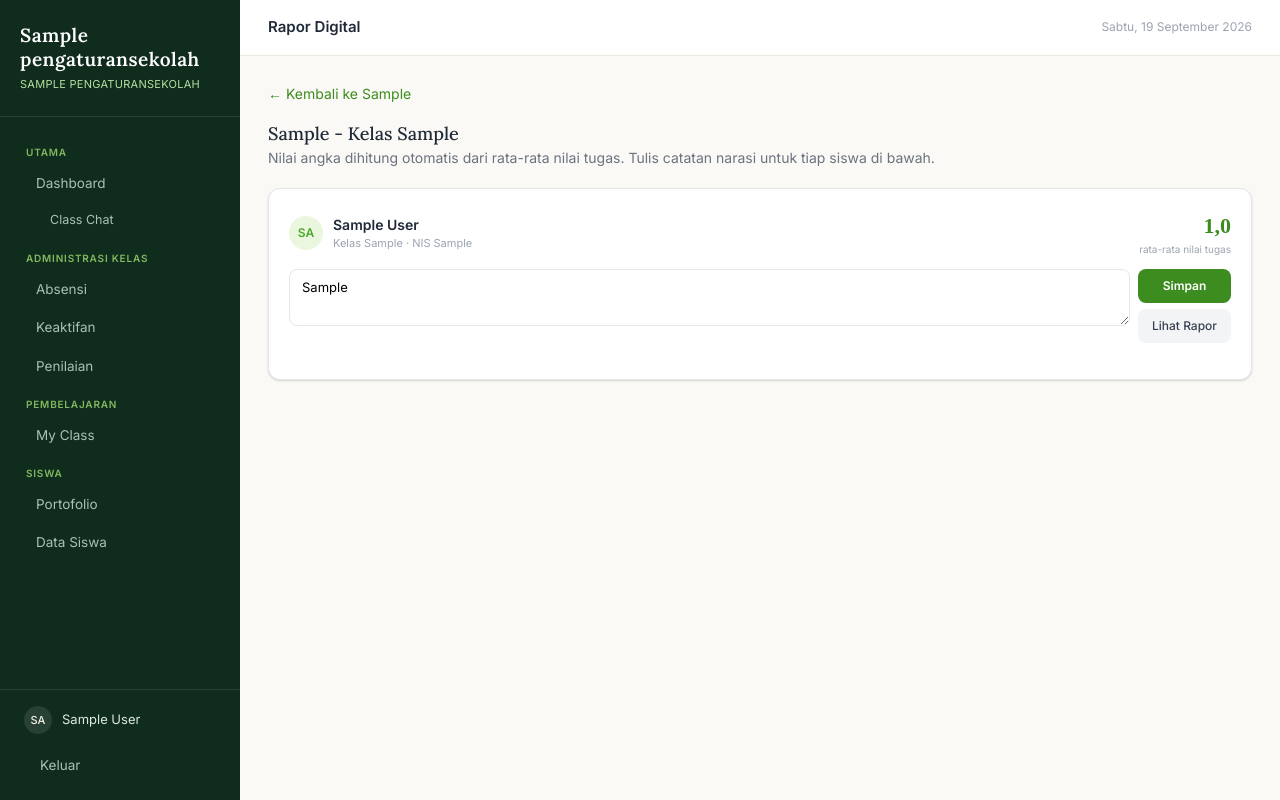
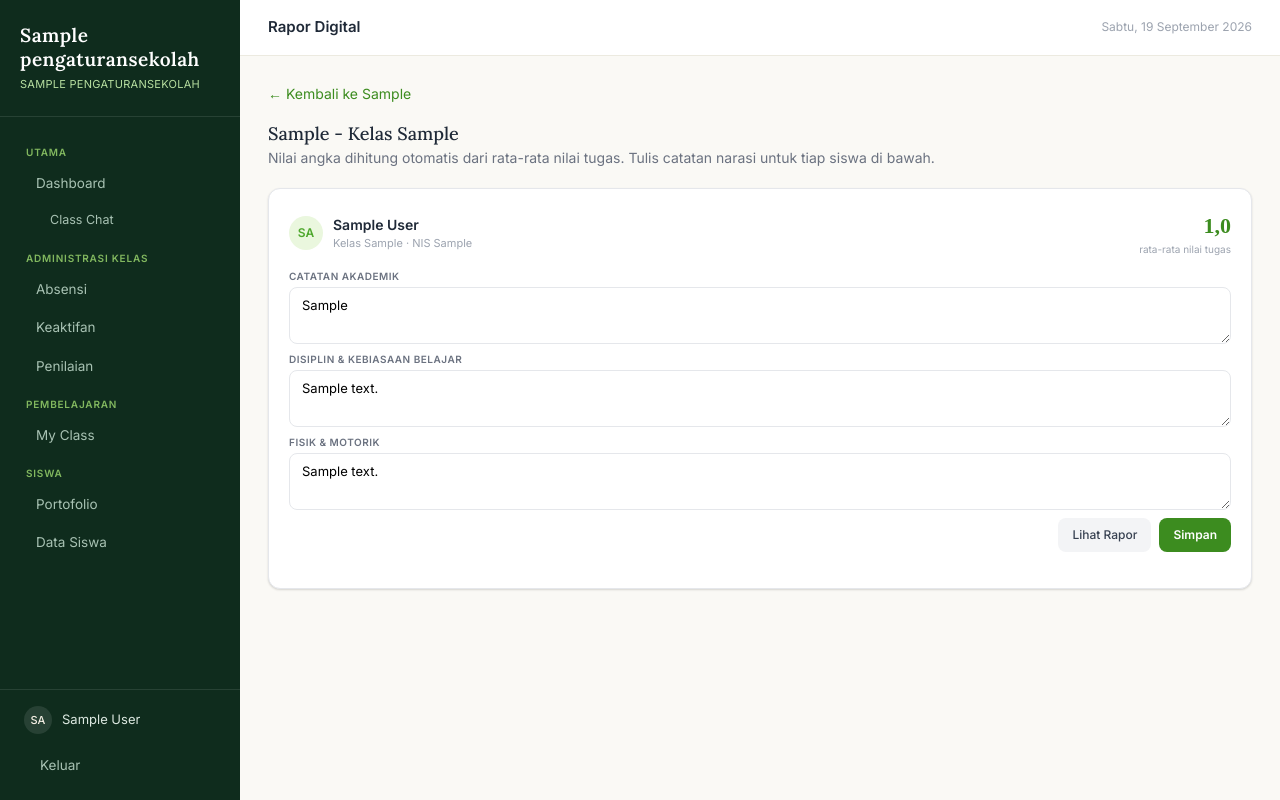
Before and after one commit to kapiahhervie-coder/Betsora-OS, a Django app: page /ruang-kerja/1/rapor/ in a window 1280 px wide. Run offline with Django 5.2, Linux system fonts and the light colour scheme; a user stored in the database is signed in; tables that the repository leaves empty hold one stand-in row (values such as "Sample post"); some libraries are stand-ins or nearby versions.

Commit message:
feat: form input & simpan catatan disiplin dan fisik-motorik di rapor ruang kerja

```diff
--- a/ruang_kerja/views.py
+++ b/ruang_kerja/views.py
@@ -723,18 +723,21 @@ def rapor_ruang_kerja(request, ruang_id):
 
     anggota_list = AnggotaRuangKerja.objects.filter(ruang_kerja=ruang).select_related('siswa').order_by('siswa__nama')
     catatan_map = {
-        c.siswa_id: c.catatan
+        c.siswa_id: c
         for c in CatatanRapor.objects.filter(ruang_kerja=ruang)
     }
 
     data = []
     for a in anggota_list:
         rata2 = hitung_rata_rata_nilai(ruang, a.siswa)
-        catatan_ada = catatan_map.get(a.siswa_id, '')
+        catatan_obj = catatan_map.get(a.siswa_id)
+        catatan_ada = catatan_obj.catatan if catatan_obj else ''
         data.append({
             'siswa': a.siswa,
             'rata2': rata2,
             'catatan': catatan_ada,
+            'catatan_disiplin': catatan_obj.catatan_disiplin if catatan_obj else '',
+            'catatan_fisik_motorik': catatan_obj.catatan_fisik_motorik if catatan_obj else '',
             'draft_komentar': catatan_ada or generate_draft_komentar(ruang, a.siswa, rata2),
         })
 
--- a/templates/ruang_kerja/rapor_ruang_kerja.html
+++ b/templates/ruang_kerja/rapor_ruang_kerja.html
@@ -31,13 +31,27 @@
       </div>
     </div>
 
-    <form method="POST" action="{% url 'ruang_kerja:simpan_catatan_rapor' ruang.id row.siswa.id %}" style="display:flex; gap:8px; align-items:flex-start;">
+    <form method="POST" action="{% url 'ruang_kerja:simpan_catatan_rapor' ruang.id row.siswa.id %}" style="display:flex; flex-direction:column; gap:8px;">
       {% csrf_token %}
-      <textarea name="catatan" rows="2" placeholder="Catatan narasi untuk {{ row.siswa.nama }}..."
-        style="flex:1; border:1px solid #e5e7eb; border-radius:8px; padding:8px 12px; font-size:13px; font-family:inherit; outline:none; resize:vertical;">{{ row.catatan }}</textarea>
-      <div style="display:flex; flex-direction:column; gap:6px;">
+      {% if not row.catatan %}<p style="font-size:10px; color:#92702E; margin:0 0 3px;">✨ Draft otomatis — silakan tinjau &amp; simpan</p>{% endif %}
+      <div>
+        <label style="font-size:10px; font-weight:600; color:#6b7280; text-transform:uppercase; letter-spacing:0.05em;">Catatan Akademik</label>
+        <textarea name="catatan" rows="2" placeholder="Catatan narasi akademik untuk {{ row.siswa.nama }}..."
+          style="width:100%; border:1px solid #e5e7eb; border-radius:8px; padding:8px 12px; font-size:13px; font-family:inherit; outline:none; resize:vertical; box-sizing:border-box; margin-top:3px;">{{ row.draft_komentar }}</textarea>
+      </div>
+      <div>
+        <label style="font-size:10px; font-weight:600; color:#6b7280; text-transform:uppercase; letter-spacing:0.05em;">Disiplin &amp; Kebiasaan Belajar</label>
+        <textarea name="catatan_disiplin" rows="2" placeholder="Perkembangan disiplin & kebiasaan belajar {{ row.siswa.nama }}..."
+          style="width:100%; border:1px solid #e5e7eb; border-radius:8px; padding:8px 12px; font-size:13px; font-family:inherit; outline:none; resize:vertical; box-sizing:border-box; margin-top:3px;">{{ row.catatan_disiplin }}</textarea>
+      </div>
+      <div>
+        <label style="font-size:10px; font-weight:600; color:#6b7280; text-transform:uppercase; letter-spacing:0.05em;">Fisik &amp; Motorik</label>
+        <textarea name="catatan_fisik_motorik" rows="2" placeholder="Perkembangan fisik & motorik {{ row.siswa.nama }}..."
+          style="width:100%; border:1px solid #e5e7eb; border-radius:8px; padding:8px 12px; font-size:13px; font-family:inherit; outline:none; resize:vertical; box-sizing:border-box; margin-top:3px;">{{ row.catatan_fisik_motorik }}</textarea>
+      </div>
+      <div style="display:flex; gap:8px; justify-content:flex-end;">
+        <a href="{% url 'ruang_kerja:rapor_siswa' ruang.id row.siswa.id %}" target="_blank" style="text-align:center; background:#f3f4f6; color:#374151; border-radius:8px; padding:8px 14px; font-size:12px; font-weight:500; text-decoration:none; white-space:nowrap;">Lihat Rapor</a>
         <button type="submit" style="background:#3C8C1F; color:white; border:none; border-radius:8px; padding:8px 14px; font-size:12px; font-weight:600; cursor:pointer; white-space:nowrap;">Simpan</button>
-        <a href="{% url 'ruang_kerja:rapor_siswa' ruang.id row.siswa.id %}" target="_blank" style="text-align:center; background:#f3f4f6; color:#374151; border-radius:8px; padding:8px 14px; font-size:12px; font-weight:500; text-decoration:none; white-space:nowrap;">Lihat Rapor</a>
       </div>
     </form>
   </div>
```
